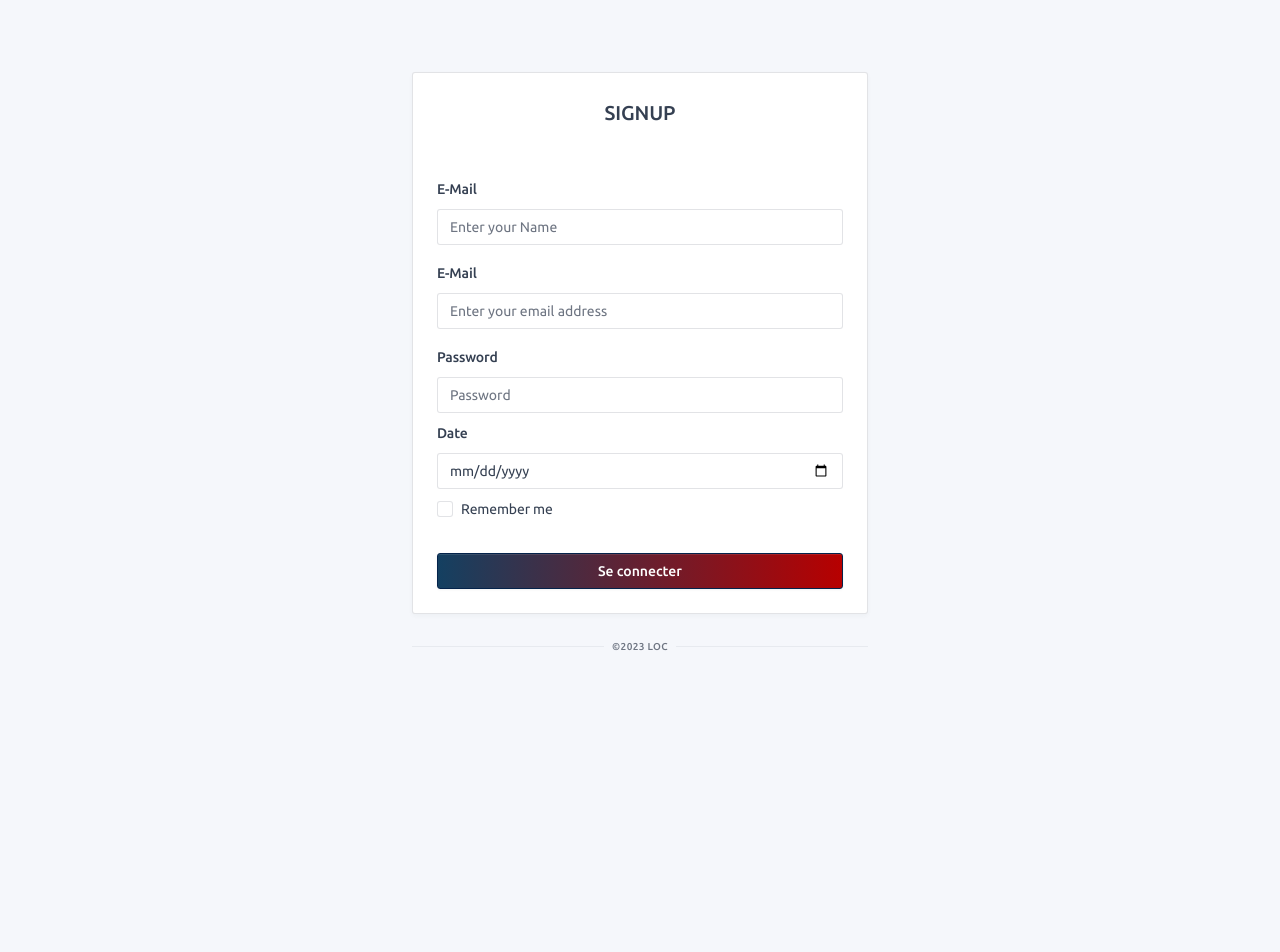
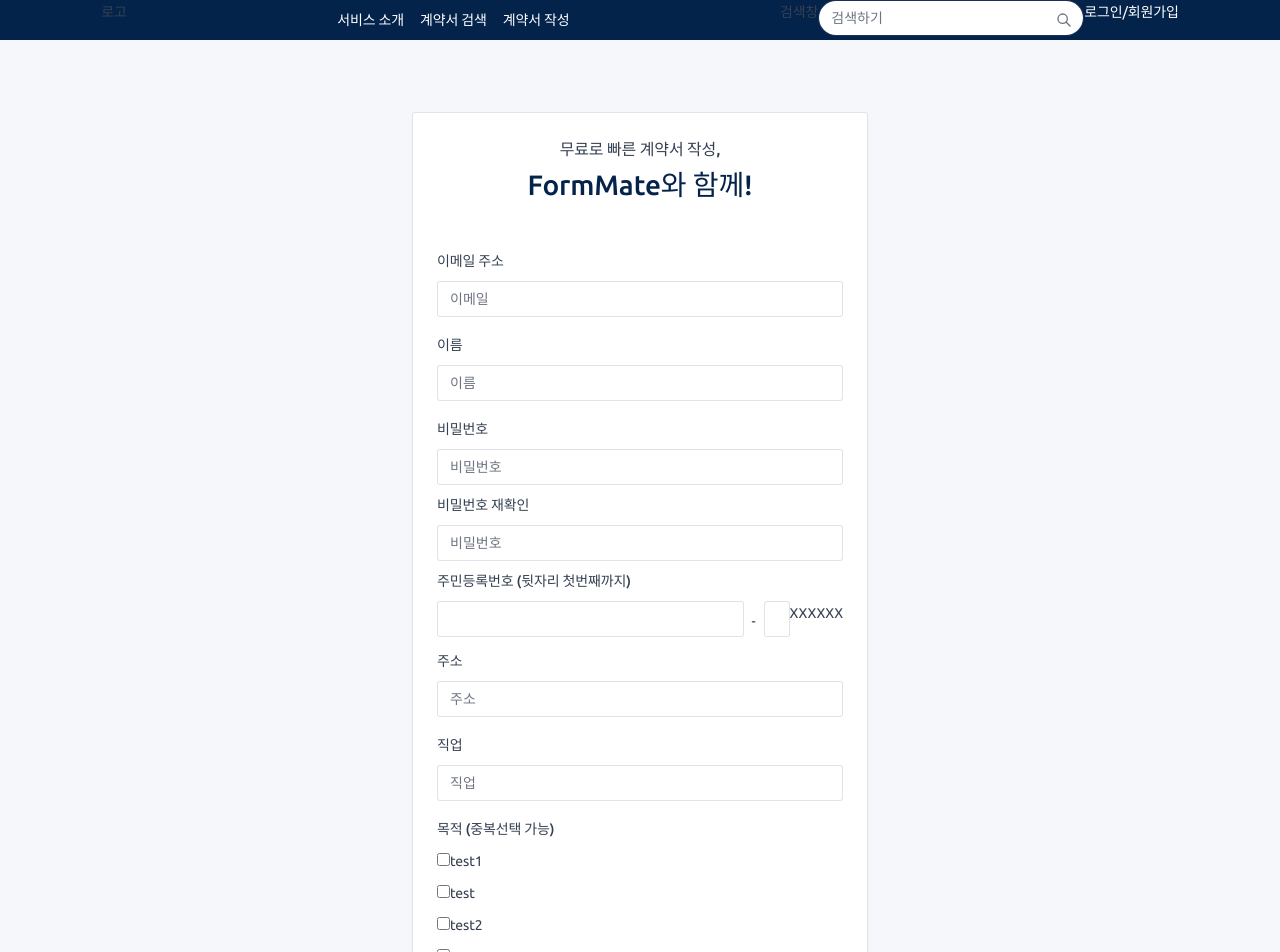
Before and after one commit to cherry-in/formMate, a React (Create React App) app: page /signup in a window 1280 px wide. Shown: the top 952 px of the page. Before the commit the page ends 800 px from the top, so only its background shows below. Built offline with nearby package versions, Linux system fonts and the light colour scheme.

Commit message:
Feat: Add Signup element

```diff
--- a/src/pages/SignUp/index.jsx
+++ b/src/pages/SignUp/index.jsx
@@ -31,19 +31,20 @@
 
     return <>
         <div className="flex-fill d-flex flex-column justify-content-center">
-
+            <Nav />
             <div className="container-tight py-6">
                 <form className="card card-md needs-validation" onSubmit={submit} autoComplete="off" noValidate>
                     <div className="card-body">
-                        <h2 className="mb-5 text-center text-uppercase">Signup</h2>
+                        <h3 className="text-center text-uppercase">무료로 빠른 계약서 작성,</h3>
+                        <h1 className='text-blue text-center mb-5'>FormMate와 함께!</h1>
 
                         <div className="mb-3">
-                            <label className="form-label">E-Mail</label>
+                            <label className="form-label">이메일 주소</label>
                             <input
                                 className="form-control has-error"
-                                name="name"
-                                type="name"
-                                placeholder="Enter your Name"
+                                name="email"
+                                type="email"
+                                placeholder="이메일"
                                 autoComplete="off"
                                 onChange={handleChange}
                                 required
@@ -51,30 +52,43 @@
                             <div className="invalid-feedback">E-Mail field required.</div>
                         </div>
 
-
                         <div className="mb-3">
-                            <label className="form-label">E-Mail</label>
+                            <label className="form-label">이름</label>
                             <input
                                 className="form-control has-error"
-                                name="email"
-                                type="email"
-                                placeholder="Enter your email address"
+                                name="name"
+                                type="name"
+                                placeholder="이름"
                                 autoComplete="off"
                                 onChange={handleChange}
                                 required
                             />
-                            <div className="invalid-feedback">E-Mail field required.</div>
+                            <div className="invalid-feedback">Name field required.</div>
                         </div>
 
                         <div className="mb-2">
                             <label className="form-label">
-                                Password
-                        </label>
+                                비밀번호
+                            </label>
                             <input
                                 type="password"
                                 className="form-control has-error"
                                 name="password"
-                                placeholder="Password"
+                                placeholder="비밀번호"
+                                onChange={handleChange}
+                                required
+                            />
+                            <div className="invalid-feedback">Password Field is required.</div>
+                        </div>
+                        <div className="mb-2">
+                            <label className="form-label">
+                                비밀번호 재확인
+                            </label>
+                            <input
+                                type="password"
+                                className="form-control has-error"
+                                name="password"
+                                placeholder="비밀번호"
                                 onChange={handleChange}
                                 required
                             />
@@ -83,34 +97,111 @@
 
                         <div className="mb-2">
                             <label className="form-label">
-                                Date
-                        </label>
+                                주민등록번호 (뒷자리 첫번째까지)
+                            </label>
+                            <div className='d-flex'>
+                                <input
+                                    type="text"
+                                    className="form-control has-error"
+                                    name="birth"
+                                    placeholder=""
+                                    onChange={handleChange}
+                                    required
+                                />
+                                <div className="invalid-feedback">Password Field is required.</div>
+                                <div className='p-2'>-</div>
+                                <input
+                                    type="text"
+                                    className="form-control has-error w-1"
+                                    name="sex"
+                                    placeholder=""
+                                    onChange={handleChange}
+                                    required
+                                />
+                                XXXXXX
+                                <div className="invalid-feedback">Password Field is required.</div>
+                            </div>
+                        </div>
+
+                        <div className="mb-3">
+                            <label className="form-label">주소</label>
                             <input
-                                type="date"
                                 className="form-control has-error"
-                                name="date"
-                                placeholder="date"
+                                name="address"
+                                type="name"
+                                placeholder="주소"
+                                autoComplete="off"
                                 onChange={handleChange}
                                 required
                             />
-                            <div className="invalid-feedback">Password Field is required.</div>
+                            <div className="invalid-feedback">E-Mail field required.</div>
                         </div>
 
+                        <div className="mb-3">
+                            <label className="form-label">직업</label>
+                            <input
+                                className="form-control has-error"
+                                name="job"
+                                type="select"
+                                placeholder="직업"
+                                autoComplete="off"
+                                onChange={handleChange}
+                                required
+                            />
+                            <div className="invalid-feedback">Job field required.</div>
+                        </div>
 
-                        <div className="mb-2">
-                            <label className="form-check">
-                                <input type="checkbox" className="form-check-input" />
-                                <span className="form-check-label">Remember me</span>
-                            </label>
+                        <div className="mb-3">
+                            <label className="form-label">목적 (중복선택 가능)</label>
+                            <input
+                                className="has-error"
+                                name="purpose"
+                                type="checkbox"
+                                id="test1"
+                                onChange={handleChange}
+                                required
+                            />
+                            <label for="test1">test1</label>
+                            <br />
+                            <input
+                                className="has-error"
+                                name="purpose"
+                                type="checkbox"
+                                id="test1"
+                                onChange={handleChange}
+                                required
+                            />
+                            <label for="test1">test</label>
+                            <br />
+                            <input
+                                className="has-error"
+                                name="purpose"
+                                type="checkbox"
+                                id="test2"
+                                onChange={handleChange}
+                                required
+                            />
+                            <label for="test2">test2</label>
+                            <br />
+                            <input
+                                className="has-error"
+                                name="purpose"
+                                type="checkbox"
+                                id="test3"
+                                onChange={handleChange}
+                                required
+                            />
+                            <label for="test3">test3</label>
+                            <br />
+                            <div className="invalid-feedback">E-Mail field required.</div>
                         </div>
                         <div className="form-footer">
-                            <button type="submit" className="btn btn-primary btn-block" style={{ background: 'linear-gradient(to left, #B70000 0%, #144061 100%)' }}>
-                                Se connecter
-                        </button>
+                            <button type="submit" className="btn btn-primary btn-block">
+                                회원가입 하기
+                            </button>
                         </div>
                     </div>
                 </form>
-                <div className="hr-text">{`©${new Date().getFullYear()} LOC`}</div>
             </div>
         </div>
     </>
```
